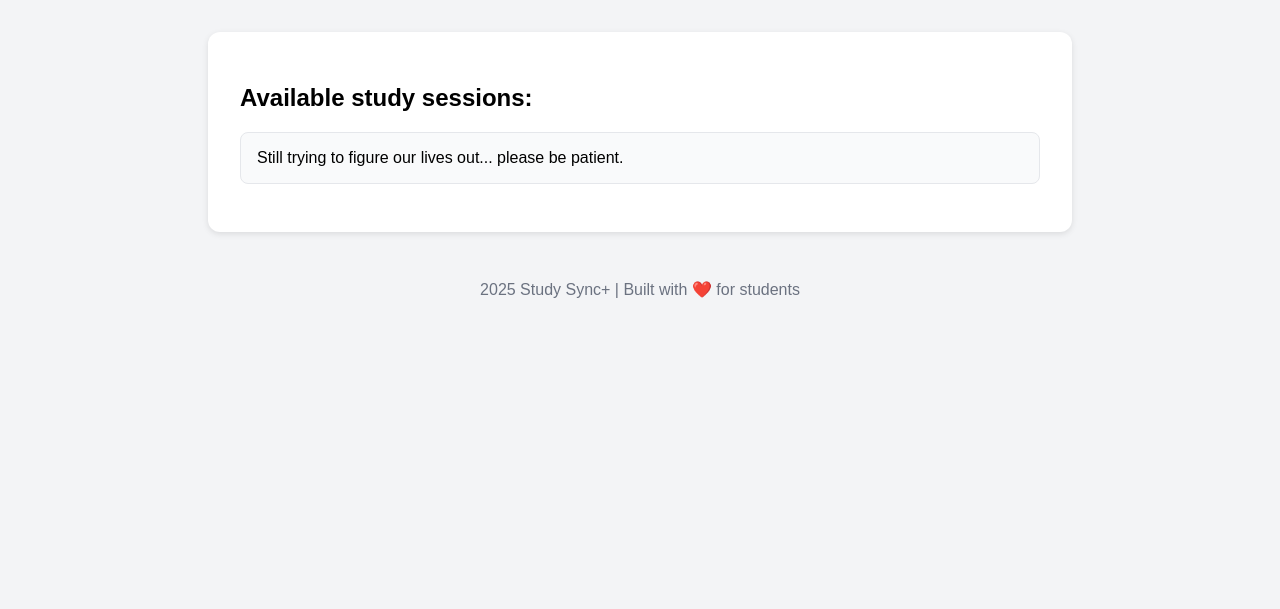
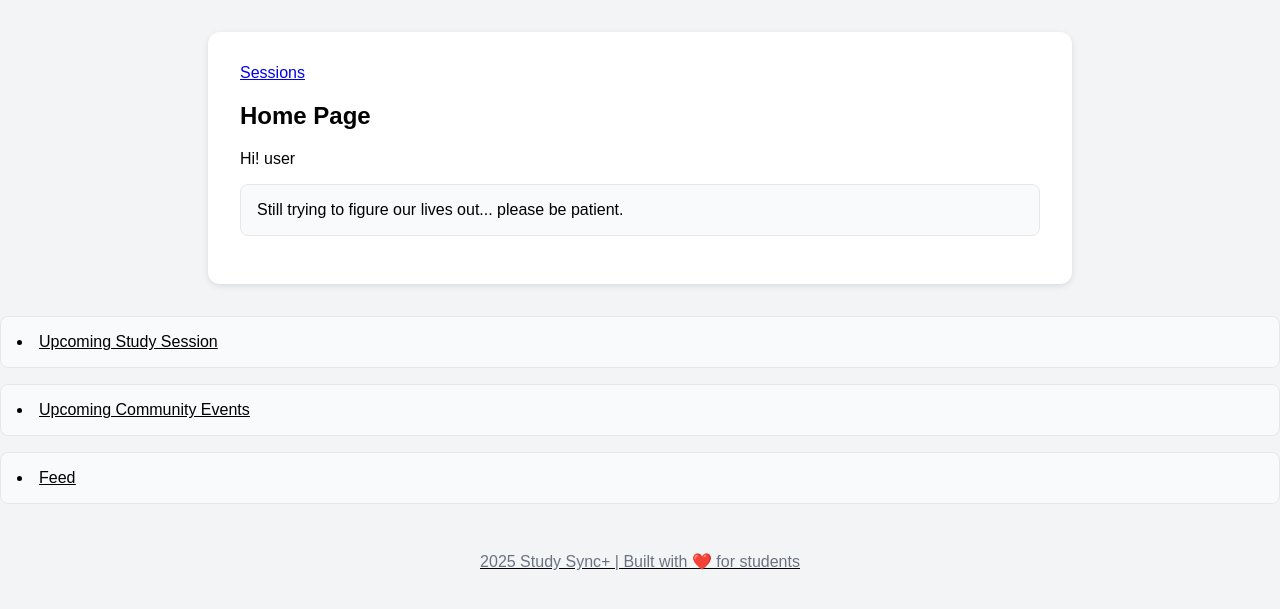
Before and after one commit to LeinaD-San/Software_Project_Fall25, a Flask app: page / in a window 1280 px wide. Shown: the part 124-733 px from the top of the page. Run offline with Flask 3, Linux system fonts and the light colour scheme; data that the repository does not hold is empty.

Commit message:
Added home page & session page

```diff
--- a/app.py
+++ b/app.py
@@ -23,11 +23,22 @@ class Post(db.Model):
 
 @app.route('/')
 def home():
+    return render_template('home.html',user = 'user')
+
+
+@app.route('/<name>')
+def user(name):
+    return f'Hello  {name}!'
+
+
+@app.route('/sessions')
+def sessions():
     sessions = Post.query.all()
-    return render_template('index.html', sessions=sessions)
+    return render_template('index.html')
     #pass
+    #to my understanding this is incase if no database is found.
 
-    #to my understanding this is incase if no database is found.
+
 
 if __name__ == '__main__':
     with app.app_context():
--- /dev/null
+++ b/templates/home.html
@@ -0,0 +1,103 @@
+<!DOCTYPE html>
+<html lang="en">
+<head>
+    <meta charset="UTF-8">
+    <title> Study Sync+</title>
+    <style>
+        /* Style the body */
+        body
+        {
+            font-family: Arial, sans-serif;
+            margin: 20px;
+            background-color:#f3f4f6;
+            margin: 0;
+            padding: 0;
+        }
+
+        /*Navigation bar*/
+        header
+        {
+            background-color: #2E8857;
+            color: rgb(236, 137, 15);
+            text-align: center;
+            padding: 1rem 0;
+        }
+
+        /*container for content*/
+        main
+        {
+            max-width: 800px;
+            margin: 2rem auto;
+            background-color: white;
+            padding: 2rem;
+            border-radius: 12px;
+            box-shadow: 0 2px 6px rgba(0,0,0,0.1);
+        }
+
+        h1{
+            margin-top: 0;
+        }
+
+        /*sessions list styling*/
+        ul{
+            list-style-type: none;
+            padding: 0;
+        }
+
+        li{
+            background-color: #f9fafb;
+            border: 1px solid #e5e7eb;
+            margin-bottom: 1rem;
+            padding: 1rem;
+            border-radius: 8px;
+        }
+
+        li strong{
+            color: #374151;
+            font-size: 1.1em;
+        }
+
+        .empty-message {
+            text-align: center;
+            color: #6b7280;
+        }
+
+        footer {
+            text-align: center;
+            color: #6b7280;
+            margin-top: 3rem;
+        }
+
+    </style>
+</head>
+<body>
+    <header>
+        <h1>Study Sync+ </h1>
+        <p>Find, join, and create study sessions with other students!</p>
+    </header>
+    <main>
+        <a href="{{ url_for('sessions') }}" class="'btn">Sessions</a>
+    </a>
+        <h2>Home Page</h2>
+        <p>Hi! {{user}}</p>
+        <ul>
+           <li>Still trying to figure our lives out... please be patient. </li>
+        </ul>
+    </main>
+
+    <main2>
+        <u>
+            <li>Upcoming Study Session</li>
+        </ul>
+        <u>
+            <li>Upcoming Community Events</li>
+        </ul>
+        <u>
+            <li>Feed</li>
+        </ul>
+    </main2>
+    <footer>
+        2025 Study Sync+ | Built with ❤️ for students
+    </footer>
+</body>
+</html>
--- a/templates/index.html
+++ b/templates/index.html
@@ -76,6 +76,7 @@
         <p>Find, join, and create study sessions with other students!</p>
     </header>
     <main>
+        <a href="{{ url_for('home') }}" class="btn">Home Page</a>
         <h2> Available study sessions:</h2>
         <ul>
             {% for Session in sessions %}
@@ -90,6 +91,78 @@
         </ul>
     </main>
 
+    <main2>
+        <style>
+        /* Style the body */
+        body
+        {
+            font-family: Arial, sans-serif;
+            margin: 20px;
+            background-color:#f3f4f6;
+            margin: 0;
+            padding: 0;
+        }
+
+        /*Navigation bar*/
+        header
+        {
+            background-color: #2E8857;
+            color: rgb(236, 137, 15);
+            text-align: center;
+            padding: 1rem 0;
+        }
+
+        /*container for content*/
+        main2
+        {
+            max-width: 800px;
+            margin: 2rem auto;
+            background-color: white;
+            padding: 2rem;
+            border-radius: 12px;
+            box-shadow: 0 2px 6px rgba(0,0,0,0.1);
+        }
+
+        h1{
+            margin-top: 0;
+        }
+
+        /*sessions list styling*/
+        ul{
+            list-style-type: none;
+            padding: 0;
+        }
+
+        li{
+            background-color: #f9fafb;
+            border: 1px solid #e5e7eb;
+            margin-bottom: 1rem;
+            padding: 1rem;
+            border-radius: 8px;
+        }
+
+        li strong{
+            color: #374151;
+            font-size: 1.1em;
+        }
+
+        .empty-message {
+            text-align: center;
+            color: #6b7280;
+        }
+
+        footer {
+            text-align: center;
+            color: #6b7280;
+            margin-top: 3rem;
+        }
+
+    </style>
+        <u>
+            <li>Create a study session</li>
+        </ul>
+    </main2>
+
     <footer>
         2025 Study Sync+ | Built with ❤️ for students
     </footer>
```
